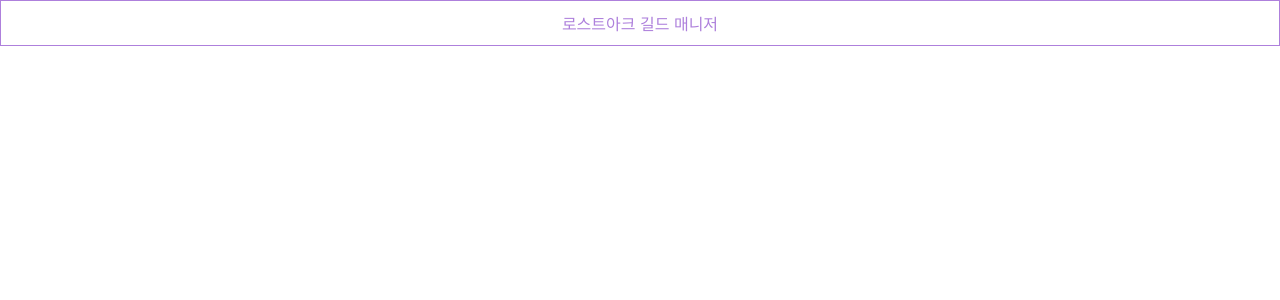
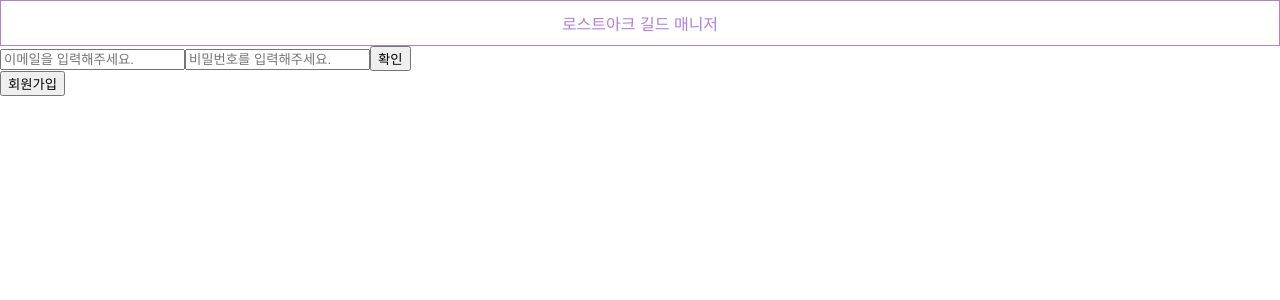
Before and after one commit to muguk04-4/lostArk_guildManager, a React (Create React App) app: page / in a window 1280 px wide. Shown: the top 300 px of the page. Built offline with nearby package versions, Linux system fonts and the light colour scheme.

Commit message:
login div add

```diff
--- a/src/App.js
+++ b/src/App.js
@@ -13,6 +13,16 @@
       <div className='web-logo'>
         로스트아크 길드 매니저
       </div>
+
+      <div className='login-form'>
+        <input className='id' type='email' placeholder='이메일을 입력해주세요.'/>
+        <input className='pw' type='password' placeholder='비밀번호를 입력해주세요.'/>
+        <button className='btn'>확인</button>
+      </div>
+
+      <div>
+        <button className='btn'>회원가입</button>
+      </div>
     </div>
   );
 }
```
